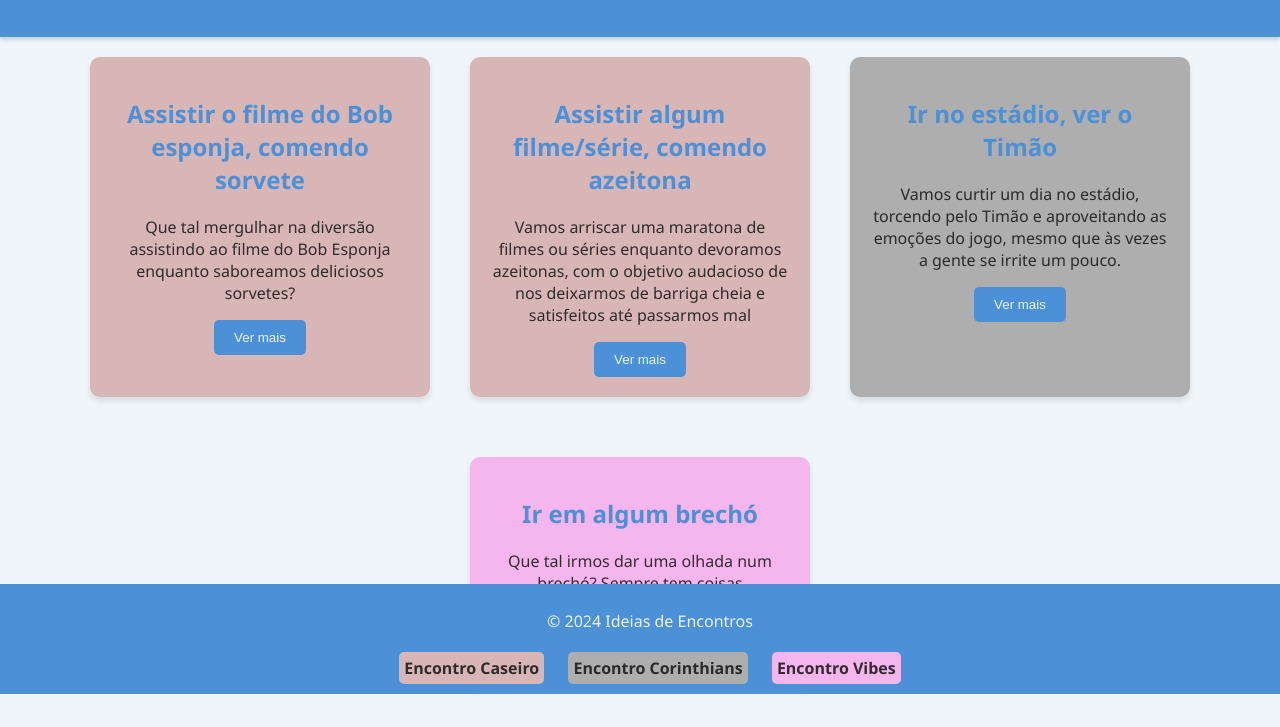
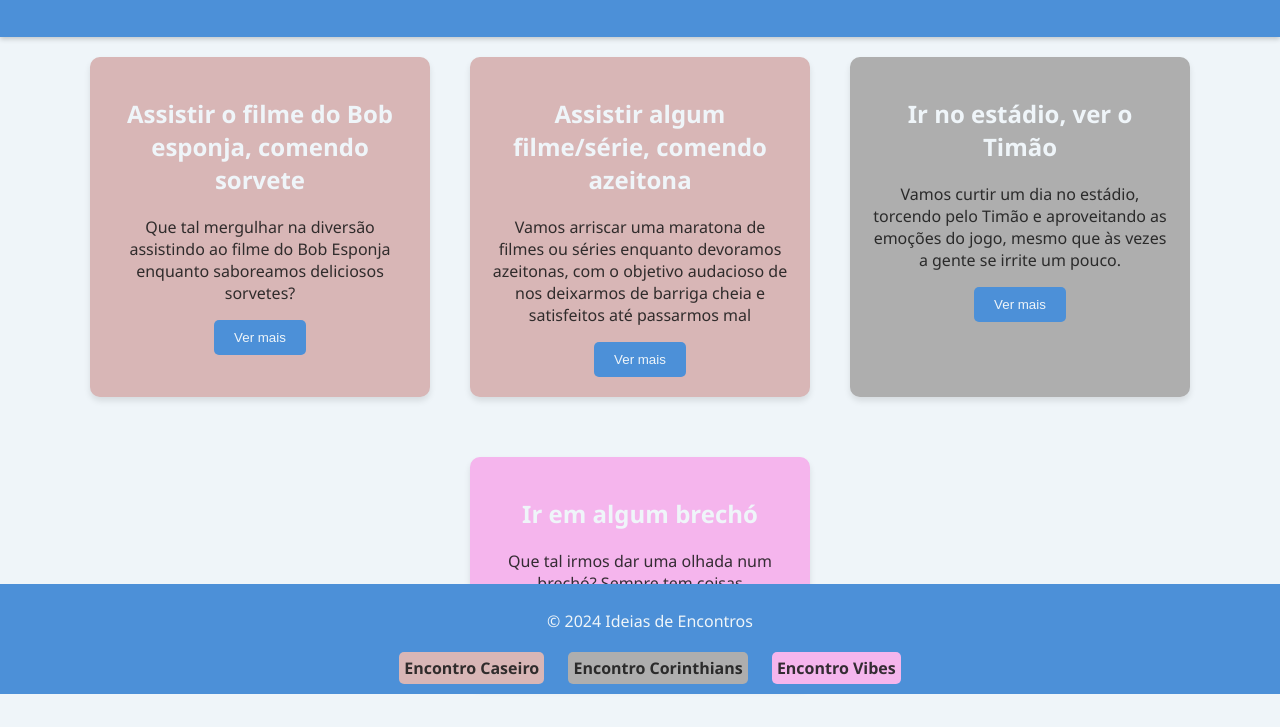
Before and after one commit to ParisPS/Date, a plain HTML site: page index.html in a window 1280 px wide. Shown: the part 106-833 px from the top of the page. Drawn offline with Linux system fonts and the light colour scheme.

Commit message:
Update styles.css

```diff
--- a/styles.css
+++ b/styles.css
@@ -43,7 +43,7 @@ main {
 }
 
 .card h2 {
-  color: #4c90d8; /* Azul */
+  color: #eff5f9; /* Azul */
 }
 
 .card p {
```
